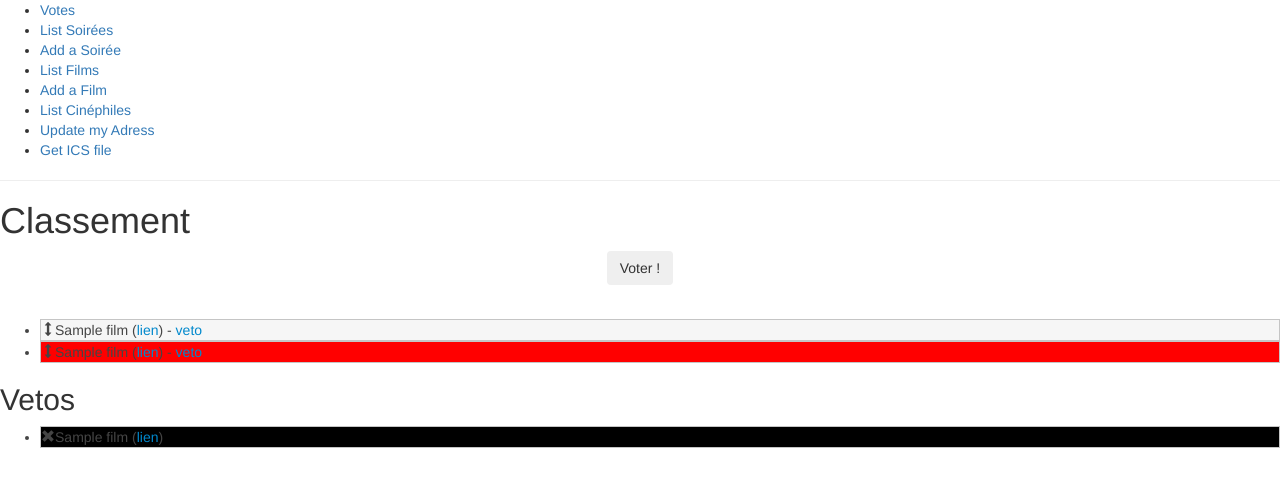
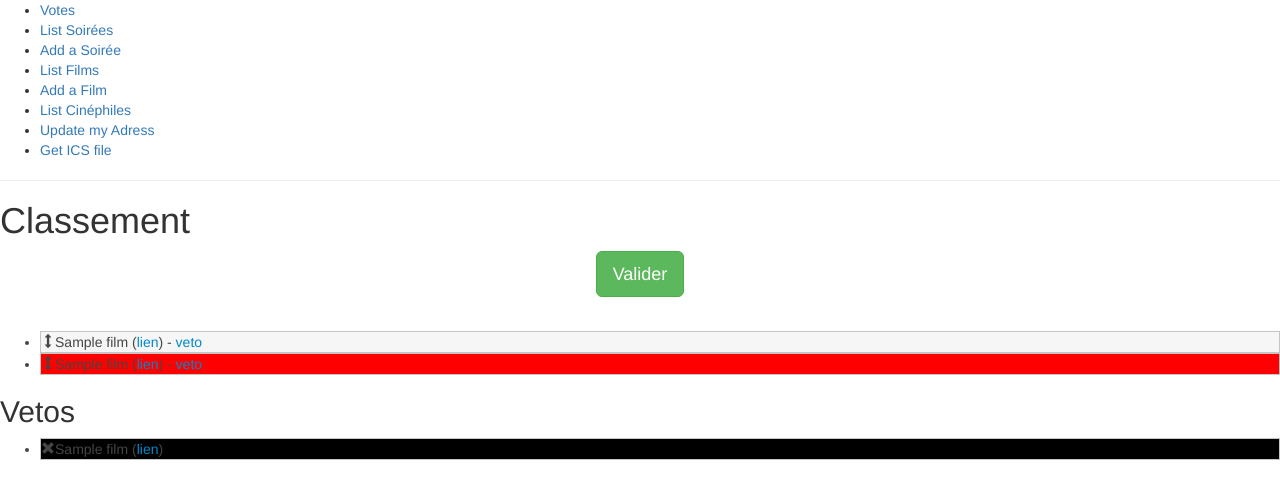
Before and after one commit to nim65s/django-cineclub, a Django app: template cine/templates/cine/votes.html in a window 1280 px wide. Shown: the top 499 px of the page. Run offline with Django 3.2, Linux system fonts and the light colour scheme; the template is opened without the code that fills it: most values are stand-ins (such as "Sample title", 1, 10 or a date in 2020); some libraries are stand-ins or nearby versions.

Commit message:
big button

```diff
--- a/cine/templates/cine/votes.html
+++ b/cine/templates/cine/votes.html
@@ -5,7 +5,7 @@
     <form action="" method="POST" class="text-center">
         {% csrf_token %}
         <input name="ordre" value="{% for film in films %}{{ film.slug}},{% endfor %},{% for film in pas_classes %}{{ film.slug }},{% endfor %}" type="hidden"/>
-        <button type="submit" class="btn">Voter !</button>
+        <button type="submit" class="btn btn-lg btn-success">Valider</button>
     </form>
 
     <br>
```
